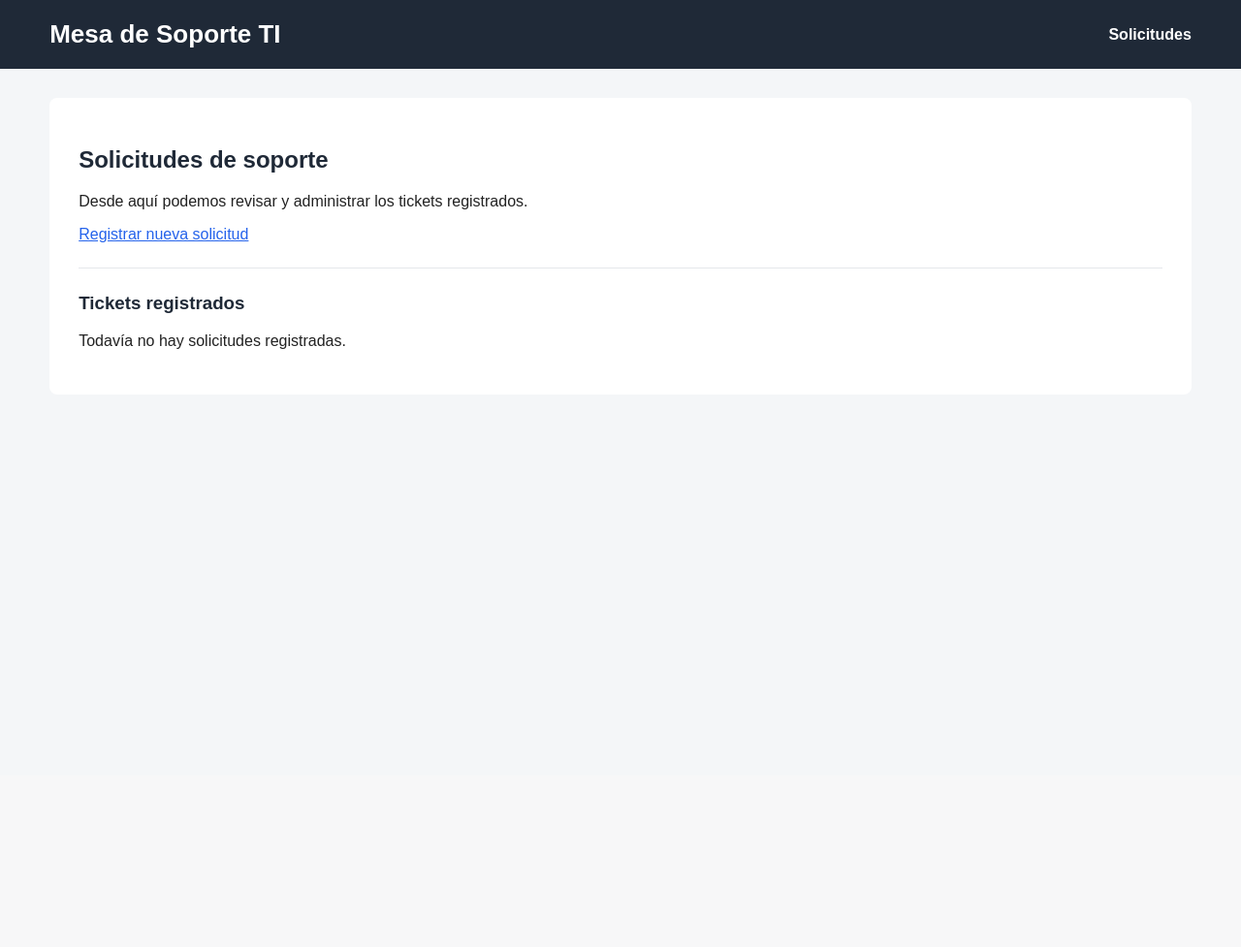
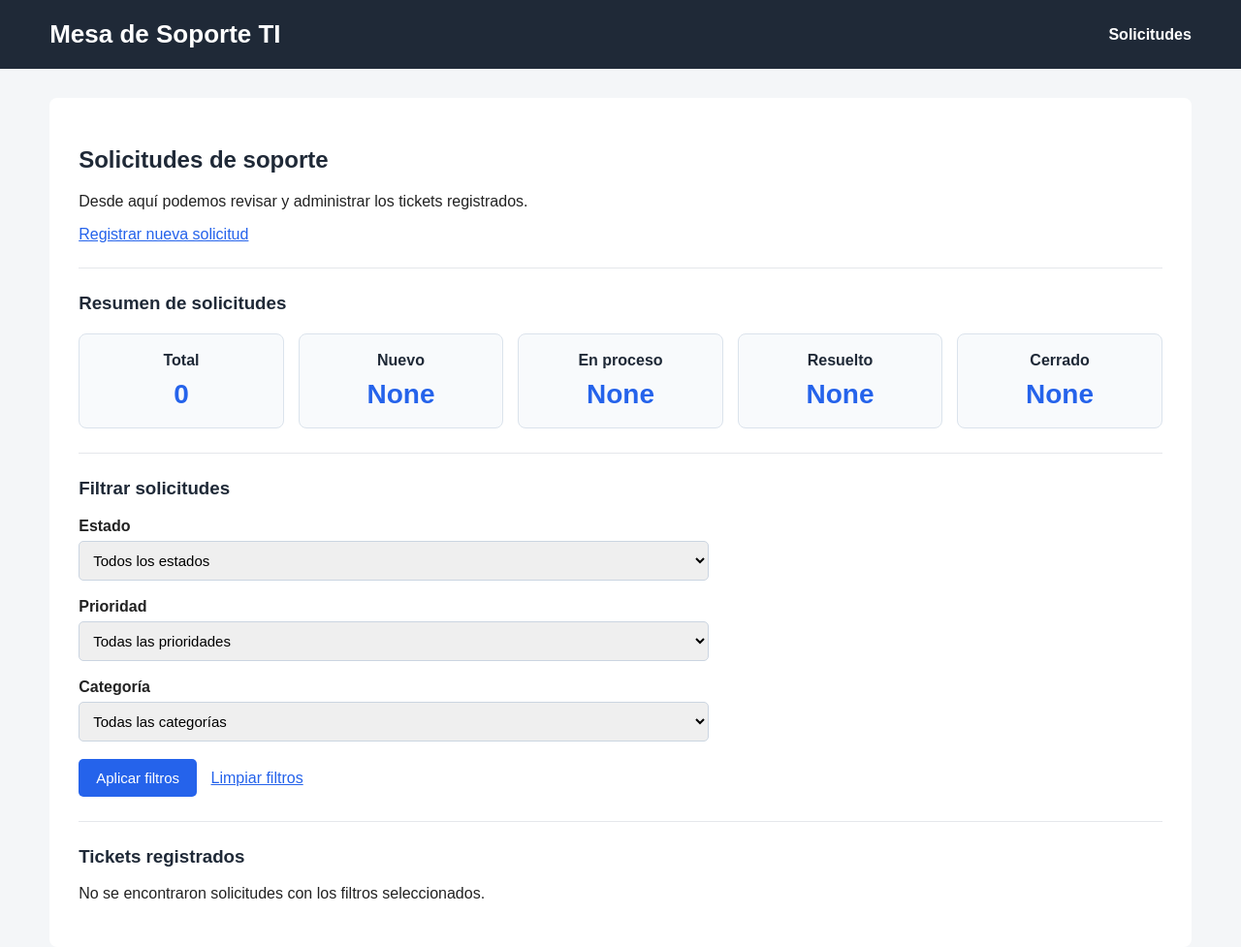
Before and after one commit to snxxx9/mesa-soporte-ti, a Flask app: page / in a window 1280 px wide. Shown: the whole page at 97% size. Before the commit the page ends 360 px from the top, so only its background shows below. Run offline with Flask 3, Linux system fonts and the light colour scheme; data comes from the database, SQL or seed files in the repository; data that the repository does not hold is empty.

Commit message:
H4: implementar RF05 RF06 y correccion visual

```diff
--- a/app.py
+++ b/app.py
@@ -30,7 +30,18 @@ def init_db():
 def inicio():
     conexion = get_db()
 
-    tickets = conexion.execute("""
+    # Filtros RF-05
+    estado = request.args.get("estado", "").strip()
+    prioridad = request.args.get("prioridad", "").strip()
+    categoria_id = request.args.get("categoria", "").strip()
+
+    categorias = conexion.execute("""
+        SELECT id, nombre
+        FROM categorias
+        ORDER BY nombre
+    """).fetchall()
+
+    consulta = """
         SELECT
             t.id,
             t.titulo,
@@ -44,12 +55,52 @@ def inicio():
         JOIN usuarios u ON t.solicitante_id = u.id
         JOIN categorias c ON t.categoria_id = c.id
         LEFT JOIN usuarios r ON t.responsable_id = r.id
-        ORDER BY t.id DESC
-    """).fetchall()
+        WHERE 1 = 1
+    """
+
+    parametros = []
+
+    if estado:
+        consulta += " AND t.estado = ?"
+        parametros.append(estado)
+
+    if prioridad:
+        consulta += " AND t.prioridad = ?"
+        parametros.append(prioridad)
+
+    if categoria_id:
+        consulta += " AND t.categoria_id = ?"
+        parametros.append(categoria_id)
+
+    consulta += " ORDER BY t.id DESC"
+
+    tickets = conexion.execute(
+        consulta,
+        parametros
+    ).fetchall()
+
+    # Resumen RF-06
+    resumen = conexion.execute("""
+        SELECT
+            COUNT(*) AS total,
+            SUM(CASE WHEN estado = 'Nuevo' THEN 1 ELSE 0 END) AS nuevos,
+            SUM(CASE WHEN estado = 'En proceso' THEN 1 ELSE 0 END) AS en_proceso,
+            SUM(CASE WHEN estado = 'Resuelto' THEN 1 ELSE 0 END) AS resueltos,
+            SUM(CASE WHEN estado = 'Cerrado' THEN 1 ELSE 0 END) AS cerrados
+        FROM tickets
+    """).fetchone()
 
     conexion.close()
 
-    return render_template("index.html", tickets=tickets)
+    return render_template(
+        "index.html",
+        tickets=tickets,
+        categorias=categorias,
+        filtro_estado=estado,
+        filtro_prioridad=prioridad,
+        filtro_categoria=categoria_id,
+        resumen=resumen
+    )
 
 
 @app.route("/nuevo", methods=["GET", "POST"])
@@ -69,7 +120,13 @@ def nuevo_ticket():
         categoria_id = request.form.get("categoria_id", "").strip()
         prioridad = request.form.get("prioridad", "").strip()
 
-        if not solicitante or not titulo or not descripcion or not categoria_id or not prioridad:
+        if (
+            not solicitante
+            or not titulo
+            or not descripcion
+            or not categoria_id
+            or not prioridad
+        ):
             error = "Debes completar todos los campos."
 
         elif prioridad not in ("Baja", "Media", "Alta"):
@@ -197,11 +254,17 @@ def detalle_ticket(ticket_id):
 
             if error is None:
                 if ticket["responsable_id"] != nuevo_responsable_id:
-                    responsable_anterior = ticket["responsable"] or "Sin asignar"
+                    responsable_anterior = (
+                        ticket["responsable"] or "Sin asignar"
+                    )
 
                     if nuevo_responsable_id:
                         responsable_nuevo = conexion.execute(
-                            "SELECT nombre FROM usuarios WHERE id = ?",
+                            """
+                            SELECT nombre
+                            FROM usuarios
+                            WHERE id = ?
+                            """,
                             (nuevo_responsable_id,)
                         ).fetchone()["nombre"]
                     else:
@@ -250,7 +313,10 @@ def detalle_ticket(ticket_id):
                 conexion.close()
 
                 return redirect(
-                    url_for("detalle_ticket", ticket_id=ticket_id)
+                    url_for(
+                        "detalle_ticket",
+                        ticket_id=ticket_id
+                    )
                 )
 
     conexion.close()
--- a/static/styles.css
+++ b/static/styles.css
@@ -7,6 +7,7 @@ body {
     font-family: Arial, Helvetica, sans-serif;
     background: #f4f6f8;
     color: #222;
+    overflow-x: hidden;
 }
 
 .contenedor {
@@ -55,10 +56,18 @@ a {
     color: #2563eb;
 }
 
+/* Tabla de tickets */
+
+.tabla-responsive {
+    width: 100%;
+    overflow-x: auto;
+    margin-top: 20px;
+}
+
 table {
     width: 100%;
+    min-width: 900px;
     border-collapse: collapse;
-    margin-top: 20px;
 }
 
 th {
@@ -76,6 +85,8 @@ td {
 tr:nth-child(even) {
     background: #f9fafb;
 }
+
+/* Formularios */
 
 form {
     max-width: 650px;
@@ -120,3 +131,63 @@ hr {
     border-top: 1px solid #e5e7eb;
     margin: 25px 0;
 }
+
+/* Resumen RF-06 */
+
+.resumen-grid {
+    display: grid;
+    grid-template-columns: repeat(5, 1fr);
+    gap: 15px;
+    margin-top: 20px;
+}
+
+.resumen-card {
+    background: #f8fafc;
+    border: 1px solid #dbe3ec;
+    border-radius: 8px;
+    padding: 18px;
+    text-align: center;
+}
+
+.resumen-card strong {
+    display: block;
+    color: #1f2937;
+    margin-bottom: 10px;
+}
+
+.resumen-card span {
+    display: block;
+    font-size: 28px;
+    font-weight: bold;
+    color: #2563eb;
+}
+
+/* Ajustes para pantallas más pequeñas */
+
+@media (max-width: 900px) {
+    .resumen-grid {
+        grid-template-columns: repeat(2, 1fr);
+    }
+
+    main {
+        padding: 20px;
+    }
+}
+
+@media (max-width: 550px) {
+    .resumen-grid {
+        grid-template-columns: 1fr;
+    }
+
+    .contenedor {
+        width: 96%;
+    }
+
+    header h1 {
+        font-size: 22px;
+    }
+
+    main {
+        padding: 15px;
+    }
+}
--- a/templates/index.html
+++ b/templates/index.html
@@ -19,11 +19,133 @@
 <hr>
 
 <section>
+    <h3>Resumen de solicitudes</h3>
+
+    <div class="resumen-grid">
+
+        <div class="resumen-card">
+            <strong>Total</strong>
+            <span>{{ resumen.total }}</span>
+        </div>
+
+        <div class="resumen-card">
+            <strong>Nuevo</strong>
+            <span>{{ resumen.nuevos }}</span>
+        </div>
+
+        <div class="resumen-card">
+            <strong>En proceso</strong>
+            <span>{{ resumen.en_proceso }}</span>
+        </div>
+
+        <div class="resumen-card">
+            <strong>Resuelto</strong>
+            <span>{{ resumen.resueltos }}</span>
+        </div>
+
+        <div class="resumen-card">
+            <strong>Cerrado</strong>
+            <span>{{ resumen.cerrados }}</span>
+        </div>
+
+    </div>
+</section>
+
+<hr>
+
+<section>
+    <h3>Filtrar solicitudes</h3>
+
+    <form method="GET" action="{{ url_for('inicio') }}">
+
+        <label for="estado">Estado</label>
+        <select name="estado" id="estado">
+            <option value="">Todos los estados</option>
+
+            <option value="Nuevo"
+                {% if filtro_estado == "Nuevo" %}selected{% endif %}>
+                Nuevo
+            </option>
+
+            <option value="En proceso"
+                {% if filtro_estado == "En proceso" %}selected{% endif %}>
+                En proceso
+            </option>
+
+            <option value="Resuelto"
+                {% if filtro_estado == "Resuelto" %}selected{% endif %}>
+                Resuelto
+            </option>
+
+            <option value="Cerrado"
+                {% if filtro_estado == "Cerrado" %}selected{% endif %}>
+                Cerrado
+            </option>
+        </select>
+
+        <br><br>
+
+        <label for="prioridad">Prioridad</label>
+        <select name="prioridad" id="prioridad">
+            <option value="">Todas las prioridades</option>
+
+            <option value="Baja"
+                {% if filtro_prioridad == "Baja" %}selected{% endif %}>
+                Baja
+            </option>
+
+            <option value="Media"
+                {% if filtro_prioridad == "Media" %}selected{% endif %}>
+                Media
+            </option>
+
+            <option value="Alta"
+                {% if filtro_prioridad == "Alta" %}selected{% endif %}>
+                Alta
+            </option>
+        </select>
+
+        <br><br>
+
+        <label for="categoria">Categoría</label>
+        <select name="categoria" id="categoria">
+            <option value="">Todas las categorías</option>
+
+            {% for categoria in categorias %}
+
+                <option value="{{ categoria.id }}"
+                    {% if filtro_categoria == categoria.id|string %}
+                        selected
+                    {% endif %}>
+                    {{ categoria.nombre }}
+                </option>
+
+            {% endfor %}
+        </select>
+
+        <br><br>
+
+        <button type="submit">
+            Aplicar filtros
+        </button>
+
+        <a href="{{ url_for('inicio') }}">
+            Limpiar filtros
+        </a>
+
+    </form>
+</section>
+
+<hr>
+
+<section>
     <h3>Tickets registrados</h3>
 
     {% if tickets %}
 
-        <table border="1" cellpadding="8">
+        <div class="tabla-responsive">
+
+            <table>
 
                 <thead>
                     <tr>
@@ -70,9 +192,11 @@
 
             </table>
 
+        </div>
+
     {% else %}
 
-        <p>Todavía no hay solicitudes registradas.</p>
+        <p>No se encontraron solicitudes con los filtros seleccionados.</p>
 
     {% endif %}
 
```
Lines whose indentation alone changed are shown as unchanged.
